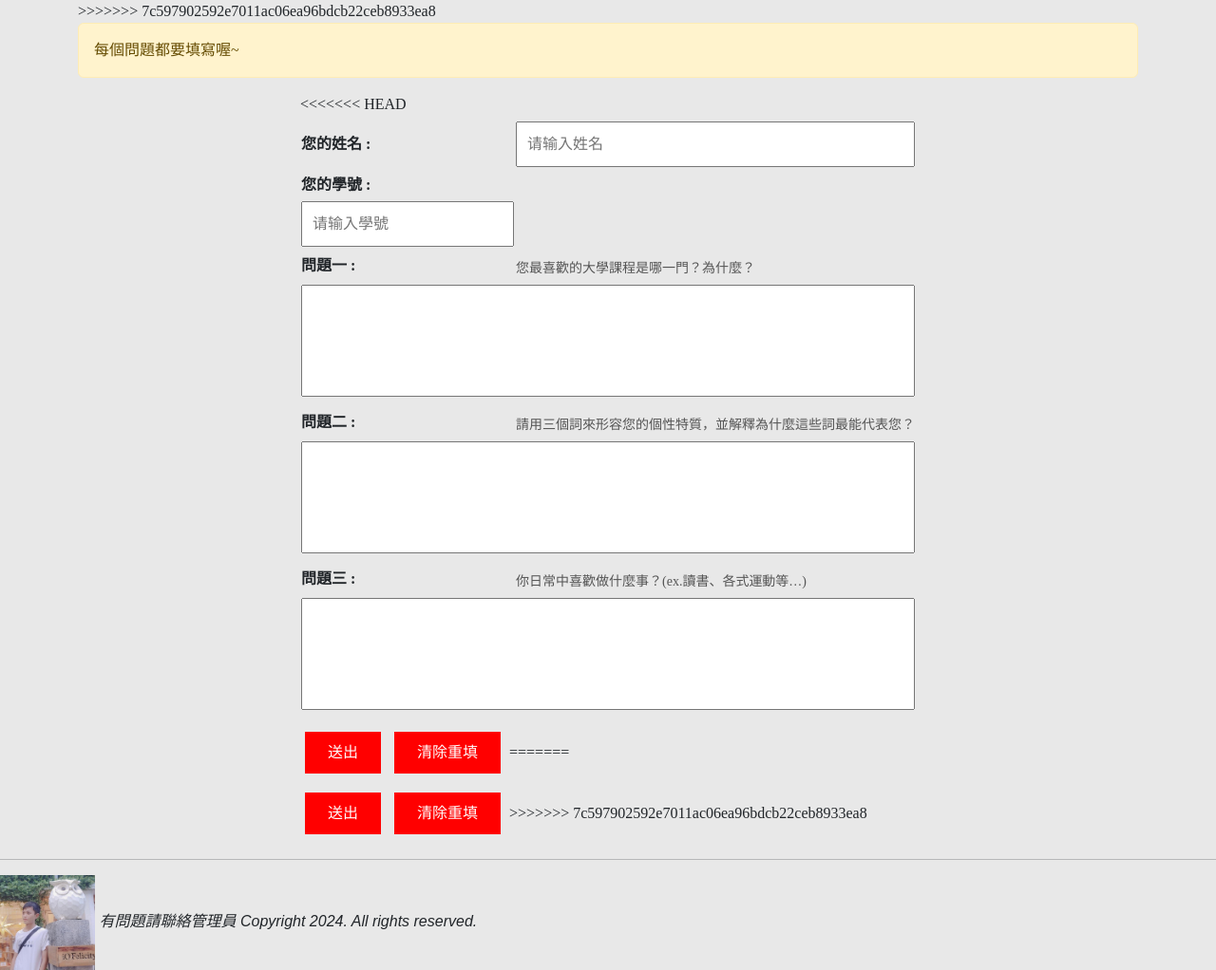
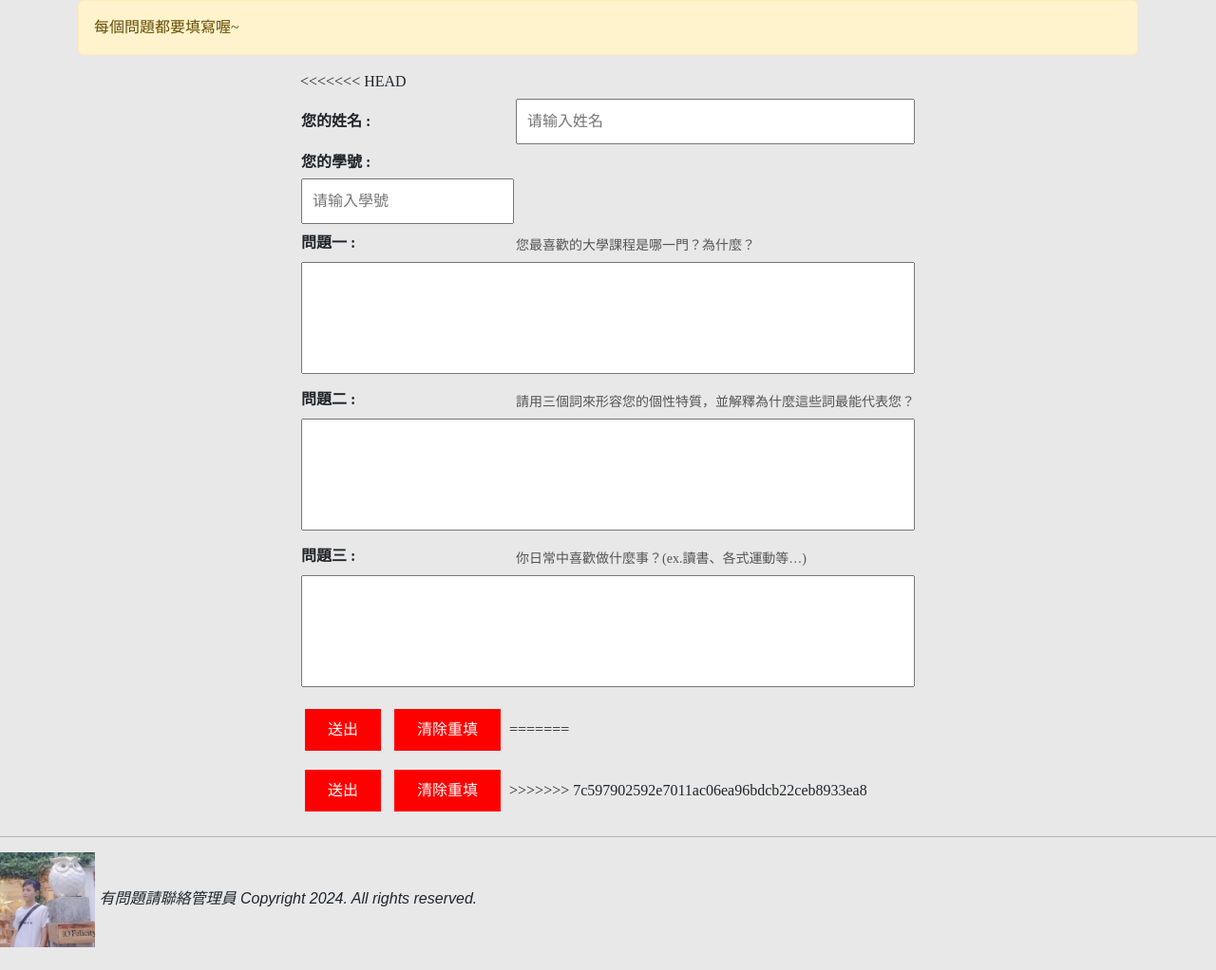
Before and after one commit to XiaoWang1212/questionnaire, a Django app: page / in a window 1280 px wide. Shown: the part 72-1094 px from the top of the page at 95% size. After the commit the page ends 1070 px from the top, so only its background shows below. Run offline with Django 5.2, Linux system fonts and the light colour scheme; some libraries are stand-ins or nearby versions.

Commit message:
conflict resolved

```diff
--- a/templates/fillQA.html
+++ b/templates/fillQA.html
@@ -5,7 +5,6 @@
 <div class='container'>
     <!--警示訊息-->
 {% if message %}
->>>>>>> 7c597902592e7011ac06ea96bdcb22ceb8933ea8
     <div class="alert alert-warning">{{ message }}</div>
     {% endif %}
     <form name="my questionnaire" action="." method="POST">
```
